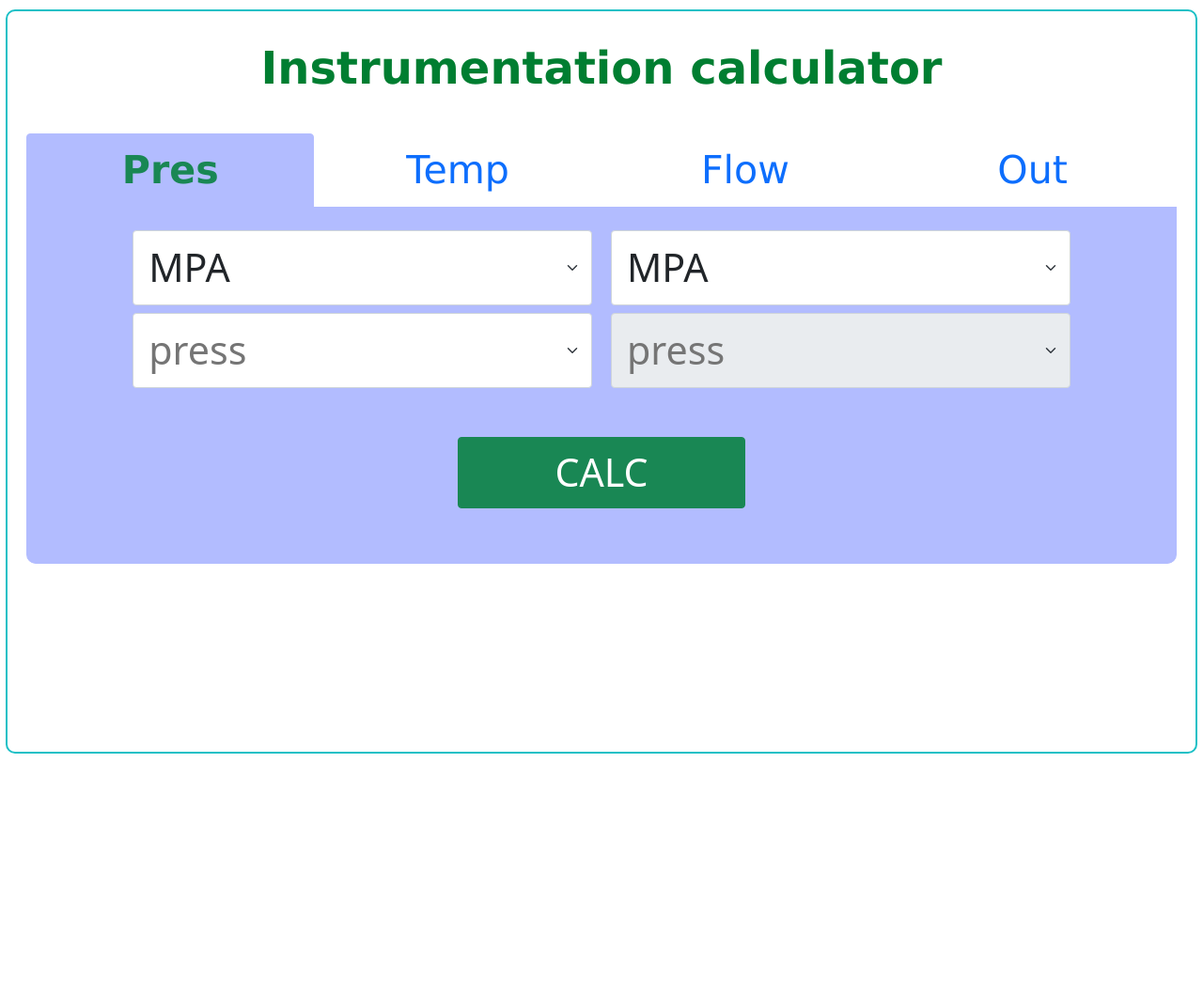
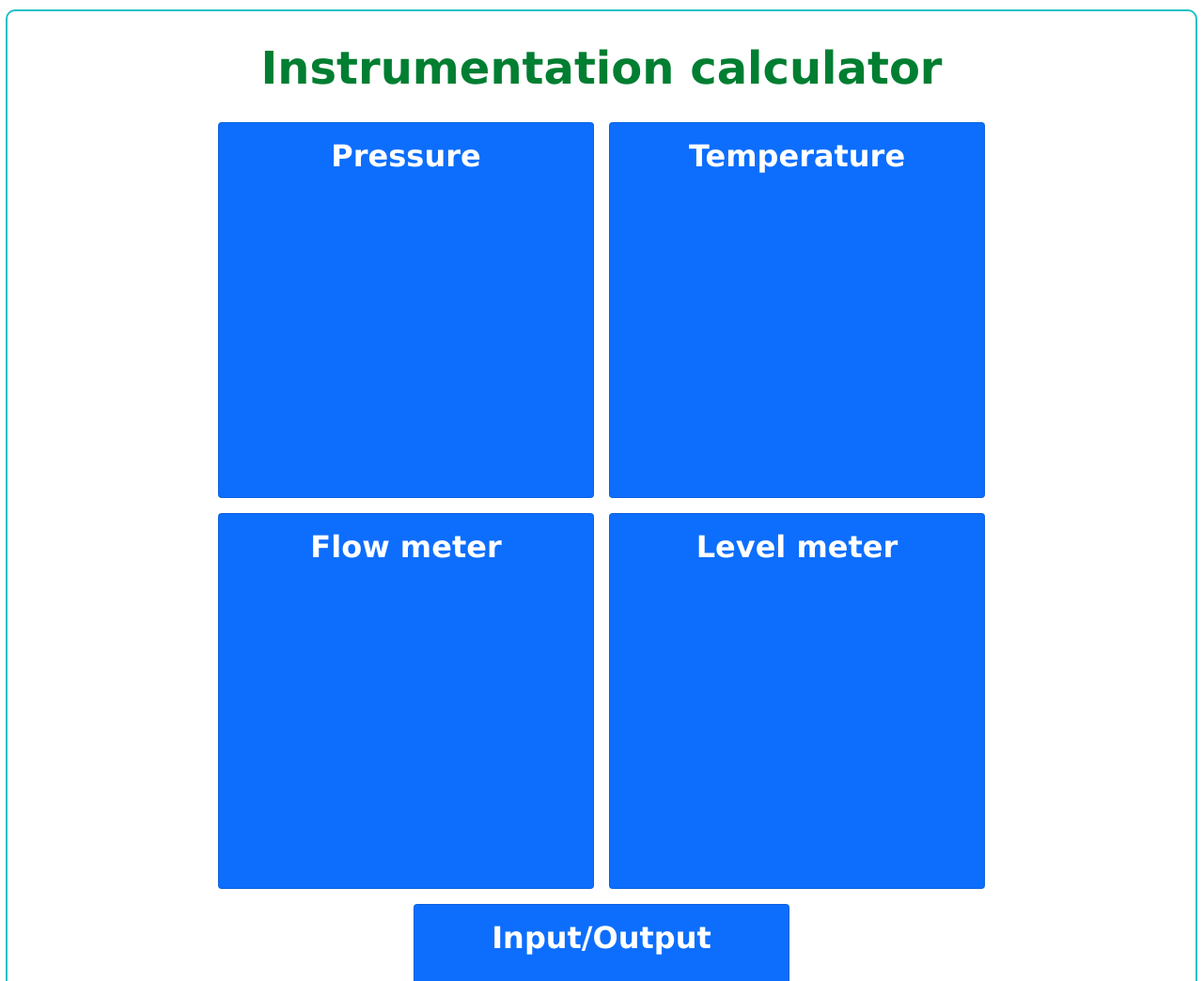
Before and after one commit to AnatoliyGIT/instrument-calculator-last, a website built with webpack: page index.html in a window 1280 px wide. Shown: the top 1044 px of the page at 94% size. Before the commit the page ends 802 px from the top, so only its background shows below. Built offline with nearby package versions, Linux system fonts and the light colour scheme; files whose address does not match are found by name; a web font is replaced by a local one.

Commit message:
Added cards to home page

```diff
--- a/index.html
+++ b/index.html
@@ -4,96 +4,117 @@
     <meta charset="UTF-8">
     <title>Instrument-calculator</title>
 
-    <script defer src="/dist/home.js"></script>
-    <link rel="stylesheet" href="dist/home.css"/>
+    <script defer src="home.js"></script>
 
     <link href="favicon.ico" rel="shortcut icon"/>
     <link href="https://fonts.googleapis.com/css?family=Montserrat&display=swap" rel="stylesheet">
     <link href="https://fonts.googleapis.com/css?family=Source+Sans+Pro" rel="stylesheet">
     <link href="https://fonts.googleapis.com/css2?family=Marmelad&display=swap" rel="stylesheet">
 
-    <!--    <link rel="stylesheet" href="src/css/bootstrap.min.css"/>-->
-    <link href="https://cdn.jsdelivr.net/npm/bootstrap@5.0.2/dist/css/bootstrap.min.css" rel="stylesheet"
-          integrity="sha384-EVSTQN3/azprG1Anm3QDgpJLIm9Nao0Yz1ztcQTwFspd3yD65VohhpuuCOmLASjC" crossorigin="anonymous">
+    <link href="https://cdn.jsdelivr.net/npm/bootstrap@5.1.3/dist/css/bootstrap.min.css" rel="stylesheet"
+          integrity="sha384-1BmE4kWBq78iYhFldvKuhfTAU6auU8tT94WrHftjDbrCEXSU1oBoqyl2QvZ6jIW3" crossorigin="anonymous">
     <link rel="stylesheet" href="home.css"/>
 
-    <script async src="https://kit.fontawesome.com/6a3db4aac8.js" crossorigin="anonymous"></script>
     <script src="https://ajax.googleapis.com/ajax/libs/jquery/3.4.1/jquery.min.js"></script>
+
+    <style>
+        a {
+            text-decoration: auto;
+        }
+
+        .card {
+            width: 200px;
+            height: 200px;
+        }
+
+        @media (max-device-width: 980px) {
+            .card {
+                width: 400px;
+                height: 400px;
+            }
+
+            .container-fluid {
+                min-height: 99vh;
+            }
+        }
+
+        @media (max-device-width: 650px) {
+            .card {
+                min-width: 60%;
+                height: 60vw;
+            }
+
+            .container-fluid {
+                min-height: 99vh;
+            }
+        }
+
+        @media (max-device-width: 300px) {
+            .card {
+                min-width: 90%;
+                height: 90vw;
+            }
+
+            .container-fluid {
+                min-height: 99vh;
+            }
+        }
+    </style>
 
 </head>
 <body>
 
-<div class="container-fluid col-sm-12 col-lg-6 col-xl-5 pt-4">
+<div class="container-fluid col-sm-12 col-lg-7 col-xl-6 pt-4">
 
     <h1 class="mt-2">Instrumentation calculator</h1>
 
-    <ul class="nav nav-tabs" role="tablist" style="border-color: #B2BCFF">
-        <li class="nav-item col-3"><a style="background-color: #B2BCFF; border-color: #B2BCFF; color: #198754"
-                                      class="d-flex justify-content-center nav-link active" href="press.html"
-                                      aria-current="page" role="tab" data-toggle="pill">Pres</a></li>
-        <li class="nav-item col-3"><a class="d-flex justify-content-center nav-link" href="temp.html"
-                                      aria-current="page" role="tab" data-toggle="pill">Temp</a></li>
-        <li class="nav-item col-3"><a class="d-flex justify-content-center nav-link" href="flow.html"
-                                      aria-current="page" role="tab" data-toggle="pill">Flow</a></li>
-        <li class="nav-item col-3"><a class="d-flex justify-content-center nav-link" href="output.html"
-                                      aria-current="page" role="tab" data-toggle="pill">Out</a></li>
-    </ul>
-
-    <!-- Калькулятор единиц давления -->
-    <div class="press">
-        <!-- <div class="name-block mb-4 mt-2"><h3 class="name">Pressure</h3></div> -->
-        <div class="press-selector p-4">
-
-            <!-- Выбор единиц давления слева -->
-            <div class="press-left col-md-5">
-                <select class="form-select form-select-lg" name="units-left" id="press-units-left">
-                    <option value=10>MPA</option>
-                    <option value=1450>PSI</option>
-                    <option value=1021500>mm H2O</option>
-                    <option value=40146.32>In H2O (4 grad.C)</option>
-                    <option value=40218>In H2O (68 grad.F)</option>
-                    <option value=100>BAR</option>
-                    <option value=100000>mBAR</option>
-                    <option value=10000>kPa</option>
-                    <option value=2952>In Hg</option>
-                    <option value=75000>mm Hg</option>
-                    <option value=101.97>kg/cm2</option>
-                    <option value=101970>gm/cm2</option>
-                    <option value=101.97>ATM</option>
-                </select>
-                <div class="inputs" id="inputs-left">
-                    <input class="form-select form-select-lg mt-2" id=input-press placeholder="press" type="number">
+    <div class="cards m-0-auto">
+        <div class="row d-flex flex-wrap justify-content-center ps-3 pe-3 mb-3">
+            <a class="card text-white bg-primary m-2" href="press.html">
+                <div id="card-press">
+                    <div class="card-body">
+                        <h5 class="card-title">Pressure</h5>
+                    </div>
                 </div>
-            </div>
-
-            <!-- Выбор единиц давления справа -->
-            <div class="press-right col-md-5">
-                <select class="form-select form-select-lg" name="units-right" id="press-units-right">
-                    <option value=10>MPA</option>
-                    <option value=1450>PSI</option>
-                    <option value=1021500>mm H2O</option>
-                    <option value=40146.32>In H2O (4 grad.C)</option>
-                    <option value=40218>In H2O (68 grad.F)</option>
-                    <option value=100>BAR</option>
-                    <option value=100000>mBAR</option>
-                    <option value=10000>kPa</option>
-                    <option value=2952>In Hg</option>
-                    <option value=75000>mm Hg</option>
-                    <option value=101.97>kg/cm2</option>
-                    <option value=101970>gm/cm2</option>
-                    <option value=101.97>ATM</option>
-                </select>
-                <div class="inputs" id="inputs-right">
-                    <input class="form-select form-select-lg mt-2" id=output-press type="number" placeholder="press"
-                           disabled>
+            </a>
+            <a class="card text-white bg-primary m-2" href="temp.html">
+                <div id="card-temp">
+                    <div class="card-body">
+                        <h5 class="card-title">Temperature</h5>
+                    </div>
                 </div>
-            </div>
-        </div>
-
-        <div class="buttons buttons-press mb-5">
-            <button class="btn btn-success mt-2 col-sm-4 col-md-3 col-lg-3" id=calc-press>CALC</button>
+            </a>
+            <a class="card text-white bg-primary m-2" href="flow.html">
+                <div id="card-flow">
+                    <div class="card-body">
+                        <h5 class="card-title">Flow meter</h5>
+                    </div>
+                </div>
+            </a>
+            <a class="card text-white bg-primary m-2" href="level.html">
+                <div id="card-level">
+                    <div class="card-body">
+                        <h5 class="card-title">Level meter</h5>
+                    </div>
+                </div>
+            </a>
+            <a class="card text-white bg-primary m-2" href="output.html">
+                <div id="card-output">
+                    <div class="card-body">
+                        <h5 class="card-title">Input/Output</h5>
+                    </div>
+                </div>
+            </a>
         </div>
     </div>
+
+    <!-- <ul class="nav nav-tabs" role="tablist" style="border-color: #B2BCFF">
+        <li class="nav-item col-3"><a class="d-flex justify-content-center nav-link pess-tab" href="press.html" aria-current="page" role="tab" data-toggle="pill">Pres</a></li>
+        <li class="nav-item col-3"><a class="d-flex justify-content-center nav-link" href="temp.html" aria-current="page" role="tab" data-toggle="pill" id="temp-tab">Temp</a></li>
+        <li class="nav-item col-3"><a class="d-flex justify-content-center nav-link" href="flow.html" aria-current="page" role="tab" data-toggle="pill" id="flow-tab">Flow</a></li>
+        <li class="nav-item col-3"><a class="d-flex justify-content-center nav-link" href="level.html" aria-current="page" role="tab" data-toggle="pill" id="level-tab">Level</a></li>
+        <li class="nav-item col-3"><a class="d-flex justify-content-center nav-link" href="output.html" aria-current="page" role="tab" data-toggle="pill" id="out-tab">Out</a></li>
+    </ul> -->
 
 </div>
 </body>
--- a/src/css/home.css
+++ b/src/css/home.css
@@ -54,11 +54,11 @@ select, input, #temp-right {
     border-radius: 10px;
 }
 
-.press, .temp, .flow, .output {
+.press, .temp, .flow, .output, .level {
     min-height: 20%;
     border: 1px solid #e3e3e3;
     border-top: 0;
-    border-radius: 0 0 10px 10px;
+    border-radius: 10px;
     padding: 0 0 10px 0;
 }
 
@@ -136,8 +136,18 @@ h3 {
     background-color: #e9ecef;
 }
 
+.card-title {
+    font-weight: bold;
+    font-size: large;
+}
 
-@media (max-device-width: 992px) {
+@media (min-device-width: 650px) and (max-device-width: 980px){
+    .card-title {
+        font-size: xx-large;
+    }
+}
+
+@media (max-device-width: 980px) {
 
     .container-fluid {
         min-height: 99vh;
@@ -175,3 +185,9 @@ h3 {
         min-height: 0;
     }
 }
+
+@media (max-device-width: 650px) {
+    .card-title {
+        font-size: xxx-large;
+    }
+}
```
Also changed, not shown: flow.html (+18 -17 lines), level.html (added, +55 -0 lines), press.html (+24 -21 lines), temp.html (+25 -25 lines), dist/flow.html, dist/home.css, dist/index.html, dist/output.html, dist/press.html, dist/temp.html, 1 other file.
